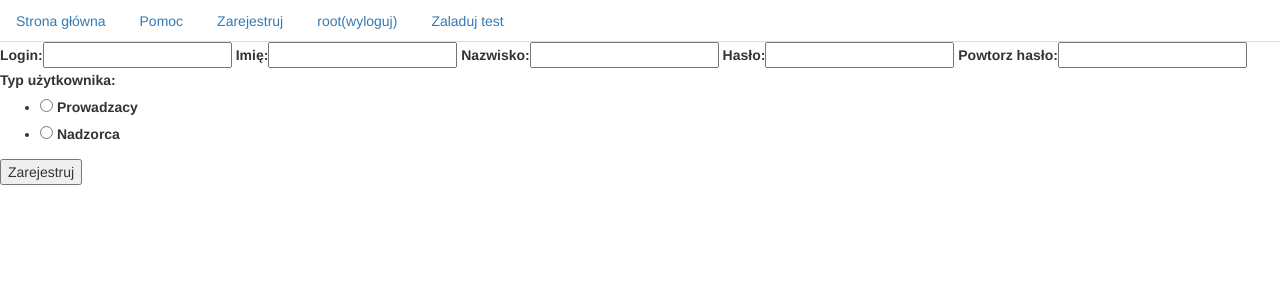
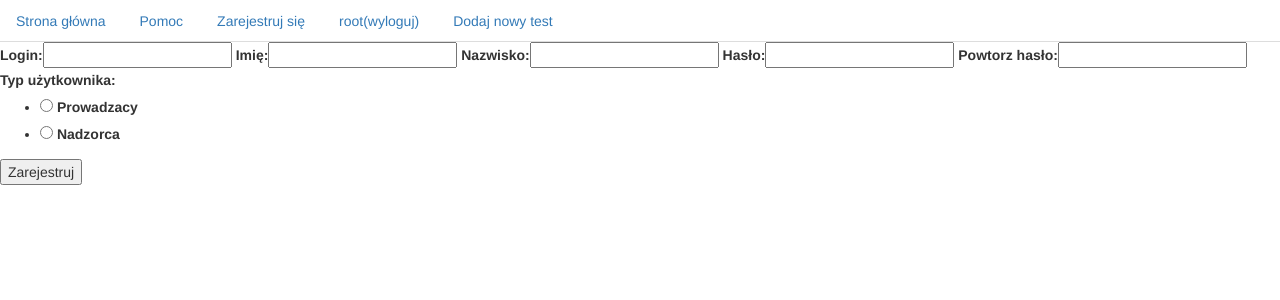
Before and after one commit to piotut/TestSystem, a Django app: a page that uses testownik/templates/testownik/base.html in a window 1280 px wide. Shown: the top 300 px of the page. Run offline with Django 3.2, Linux system fonts and the light colour scheme; a user stored in the database is signed in; some libraries are stand-ins or nearby versions.

Commit message:
zmiany wyswietlanych nazw linkow

```diff
--- a/testownik/templates/testownik/base.html
+++ b/testownik/templates/testownik/base.html
@@ -30,12 +30,12 @@
 <ul class="nav nav-tabs">
       <li><a href="{% url 'index' %}">Strona główna</a></li>
       <li><a href="{% url 'help' %}">Pomoc</a></li>
-      <li><a href="{% url 'create_user' %}">Zarejestruj</a></li>
+      <li><a href="{% url 'create_user' %}">Zarejestruj się</a></li>
 {% if not user.is_authenticated %}
       <li><a href="{% url 'login' %}">Logowanie</a></li>
 {% else %}
       <li><a href="{% url 'logout' %}">{{ user.username }}(wyloguj)</a></li>
-      <li><a href="{% url 'upload' %}">Zaladuj test</a></li>
+      <li><a href="{% url 'upload' %}">Dodaj nowy test</a></li>
 {% endif %}
 </ul>
 
```
